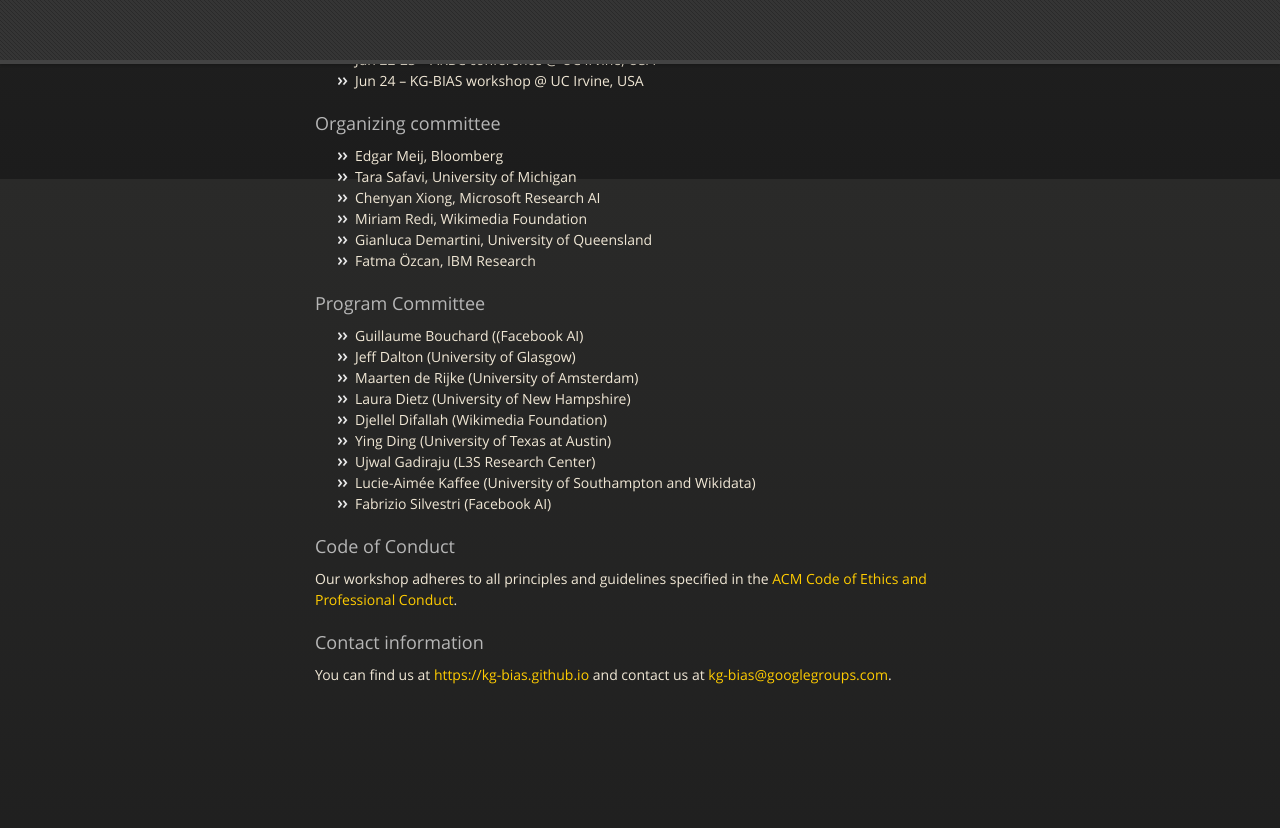
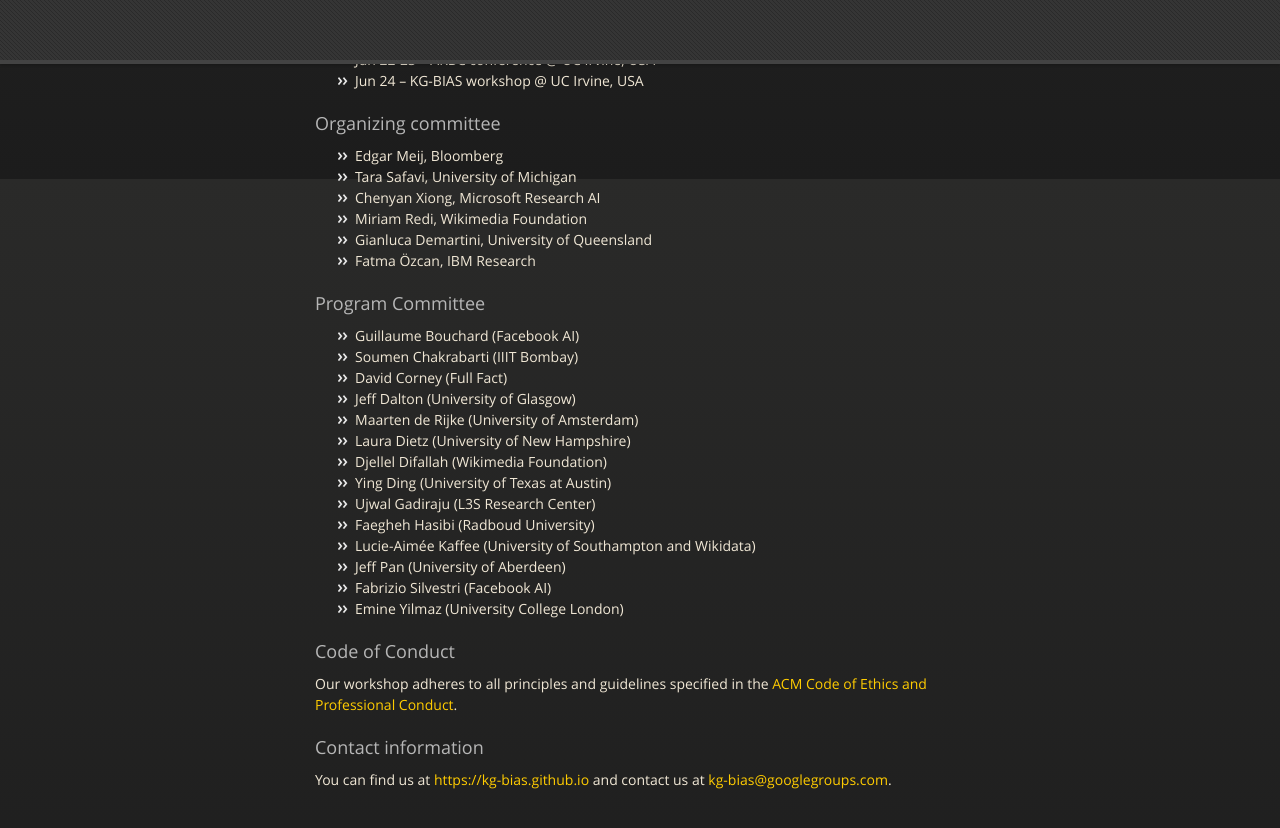
Before and after one commit to kg-bias/kg-bias.github.io, a Jekyll site: the page built from index.md, in a window 1280 px wide and 900 px high, scrolled down 1621 px. Shown: the top 828 px of the window. Built offline with Jekyll 4.4.1, drawn with Linux system fonts in a browser that asks for light colours; before the commit the page ends 2416 px from its top, so only the background shows below that.

Commit message:
Update index.md

```diff
--- a/index.md
+++ b/index.md
@@ -55,15 +55,20 @@
 * Fatma Özcan, IBM Research
 
 ### Program Committee
-* Guillaume Bouchard ((Facebook AI)
+* Guillaume Bouchard (Facebook AI)
+* Soumen Chakrabarti (IIIT Bombay)
+* David Corney (Full Fact)
 * Jeff Dalton (University of Glasgow)
 * Maarten de Rijke (University of Amsterdam)
 * Laura Dietz (University of New Hampshire)
 * Djellel Difallah (Wikimedia Foundation)
 * Ying Ding (University of Texas at Austin)
 * Ujwal Gadiraju (L3S Research Center)
+* Faegheh Hasibi (Radboud University)
 * Lucie-Aimée Kaffee (University of Southampton and Wikidata)
+* Jeff Pan (University of Aberdeen)
 * Fabrizio Silvestri (Facebook AI)
+* Emine Yilmaz (University College London)
 
 ### Code of Conduct
 Our workshop adheres to all principles and guidelines specified in the <a href="https://www.acm.org/code-of-ethics" target="_blank">ACM Code of Ethics and Professional Conduct</a>.
```
